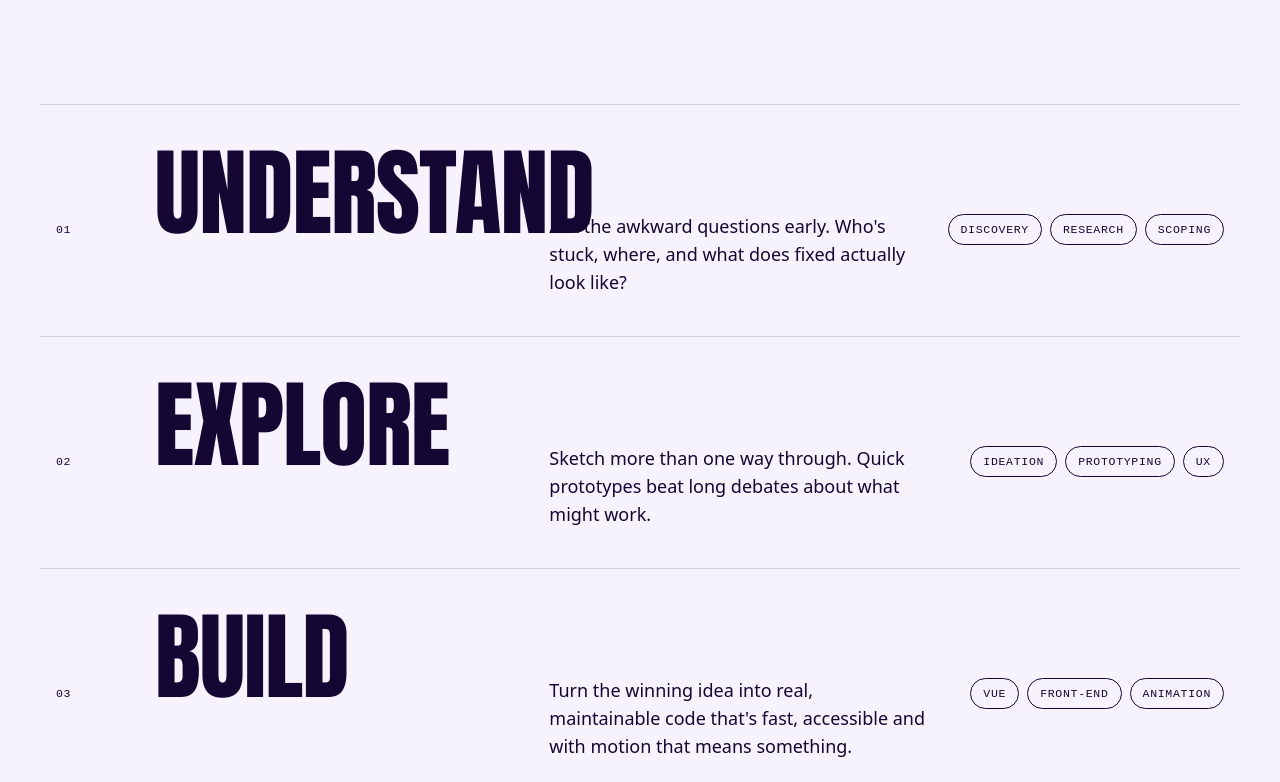
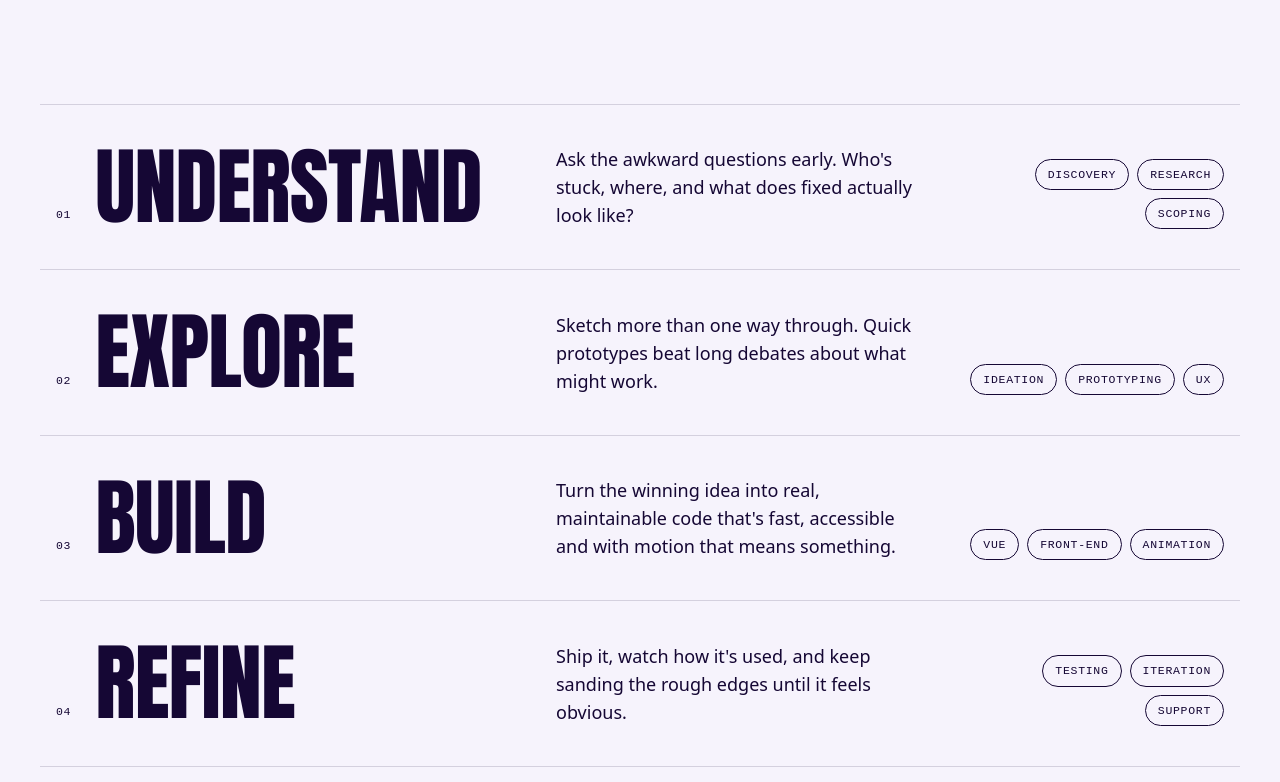
Before and after one commit to JBlackburn94/port, a Vue app: page / in a window 1280 px wide. Shown: the part 2158-2940 px from the top of the page. Built offline with nearby package versions, Linux system fonts and the light colour scheme.

Commit message:
Align approach rows to heading baseline and stop overlap
Description and tags sit on the heading's bottom edge, the step number moves beside the heading, and headings scale with the viewport so Understand fits its column. Rows stack below 1024px.

```diff
--- a/src/components/ApproachSection.vue
+++ b/src/components/ApproachSection.vue
@@ -49,17 +49,21 @@ const steps = [
         <span
           class="absolute inset-0 origin-bottom scale-y-0 bg-ink transition-transform duration-500 ease-out-expo group-hover:scale-y-100"
         ></span>
+        <!-- Stacked below lg; from lg it's one row with everything sitting on the heading's bottom edge.
+             The heading scales with the viewport so the longest word ("Understand") fits its 5 columns. -->
         <div
-          class="relative grid items-baseline gap-4 py-8 transition-colors duration-500 group-hover:text-paper md:grid-cols-12 md:px-4 md:py-10"
+          class="relative grid gap-4 py-8 transition-colors duration-500 group-hover:text-paper md:py-10 lg:grid-cols-12 lg:items-end lg:gap-x-8 lg:px-4"
         >
-          <span class="label md:col-span-1">0{{ i + 1 }}</span>
-          <h3
-            class="display text-6xl transition-transform duration-500 ease-out-expo group-hover:translate-x-3 md:col-span-4 md:text-8xl"
-          >
-            {{ s.title }}
-          </h3>
-          <p class="max-w-md text-lg md:col-span-4">{{ s.body }}</p>
-          <ul class="flex flex-wrap gap-2 md:col-span-3 md:justify-end">
+          <div class="lg:col-span-5 lg:flex lg:items-end lg:gap-6">
+            <span class="label block lg:pb-1.5">0{{ i + 1 }}</span>
+            <h3
+              class="display mt-4 text-6xl transition-transform duration-500 ease-out-expo group-hover:translate-x-3 md:text-8xl lg:mt-0 lg:text-[min(6.6vw,6rem)]"
+            >
+              {{ s.title }}
+            </h3>
+          </div>
+          <p class="max-w-md text-lg lg:col-span-4">{{ s.body }}</p>
+          <ul class="flex flex-wrap gap-2 lg:col-span-3 lg:justify-end">
             <li
               v-for="t in s.tags"
               :key="t"
```
